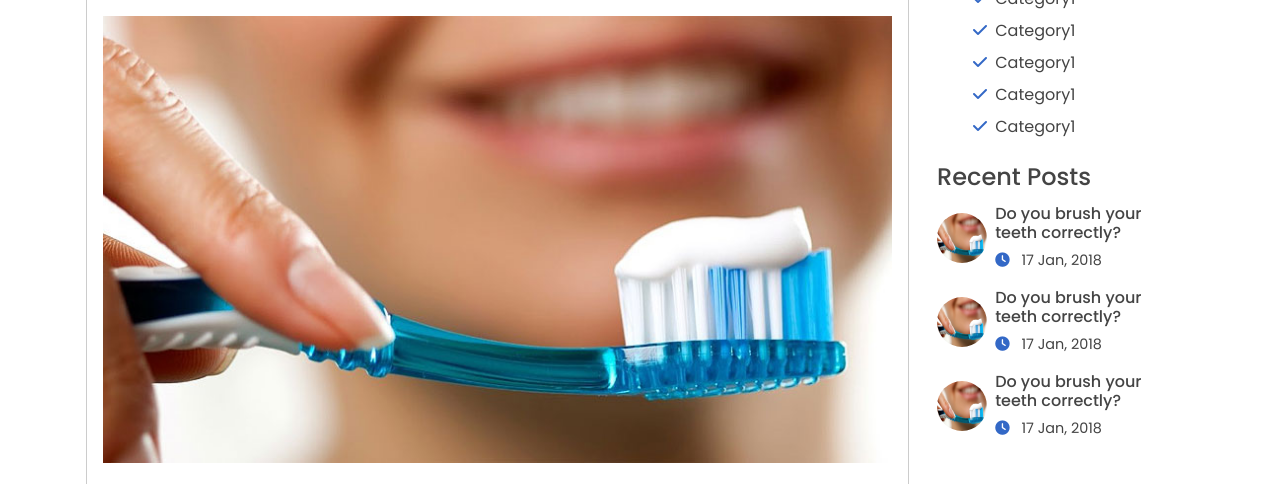
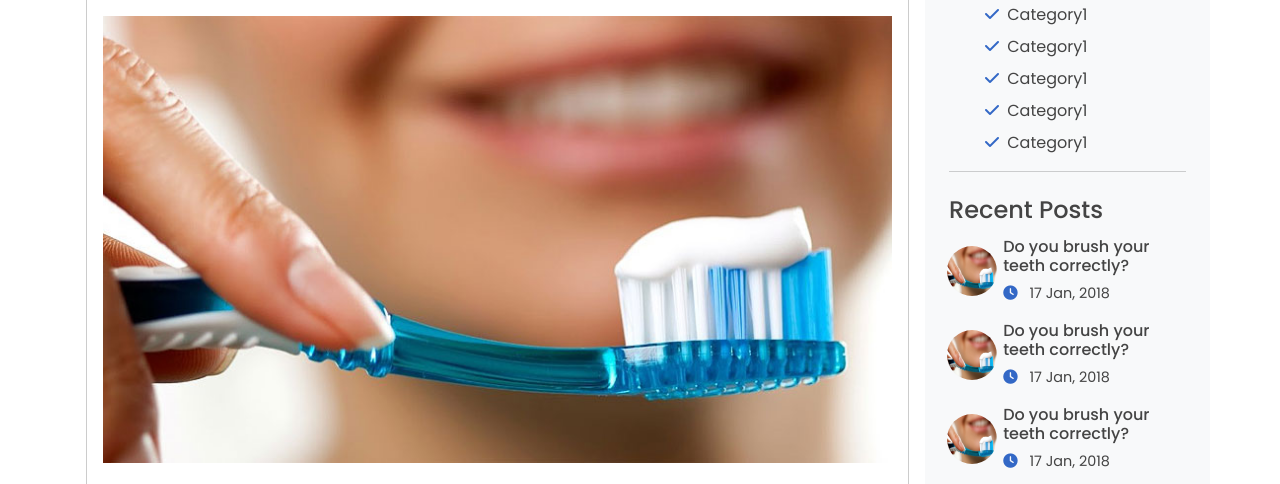
Before and after one commit to TAHiRLI/Medlab_Design, a website: page Pages/blogs.html in a window 1280 px wide. Shown: the part 290-774 px from the top of the page. Drawn offline with Linux system fonts and the light colour scheme.

Commit message:
minor changes on blogs

```diff
--- a/Assets/Scss/Partials/_globalClasses.scss
+++ b/Assets/Scss/Partials/_globalClasses.scss
@@ -381,3 +381,8 @@
 .fs-09{
   font-size: .9rem;
 }
+
+//height
+.h-min{
+  height: min-content;
+}
--- a/Pages/blogs.html
+++ b/Pages/blogs.html
@@ -83,7 +83,7 @@
           <!-- end -->
           </div>
 
-          <div class="col-lg-3  ">
+          <div class="col-lg-3  bg-light h-min py-3 px-4 ">
             <div>
                 <p class="h3">Categories</p>
       <ul class=" mt-3">
@@ -107,7 +107,7 @@
                 </li>
             </ul>
             </div>
-
+            <hr>
             <div class=" mt-4">
                 <p class="h4">Recent Posts</p>
 
```
Also changed, not shown: Assets/css/Main.css, 1 other file.
